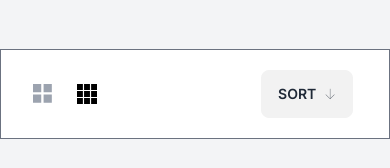
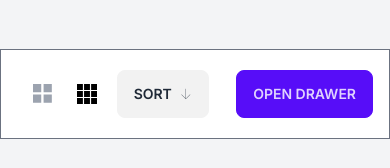
Before and after one commit to Joshlanuevo/Shoe-Store, a Next.js app: page /collections/men in a window 390 px wide. Shown: the part 227-395 px from the top of the page. Built offline with nearby package versions, Linux system fonts and the light colour scheme; grey boxes are pictures that could not be loaded.

Commit message:
Fixing SideDrawer component

```diff
--- a/package.json
+++ b/package.json
@@ -14,6 +14,7 @@
     "react": "latest",
     "react-dom": "latest",
     "react-icons": "^4.11.0",
+    "react-responsive": "^9.0.2",
     "react-transition-group": "^4.4.5"
   },
   "devDependencies": {
--- a/src/app/collections/men/page.tsx
+++ b/src/app/collections/men/page.tsx
@@ -1,5 +1,6 @@
 "use client";
 import React, { useState, useEffect } from 'react';
+import { useMediaQuery } from 'react-responsive';
 import ProductList from "@/app/shared/components/Products/ProductList";
 import LoadingSpinner from '@/app/shared/components/UIElements/LoadingSpinner';
 import { TfiLayoutGrid2Alt, TfiLayoutGrid3Alt } from 'react-icons/tfi';
@@ -8,6 +9,7 @@ import ColorsDropdown from '../components/ColorsDropdown';
 import SalesDropdown from '../components/SaleDropdown';
 import SizesDropdown from '../components/SizesDropdown';
 import BrandDropdown from '../components/BrandDropdown';
+import SideDrawer from '@/app/shared/components/UIElements/SideDrawer';
 
 const MensPage = () => {
   const [products, setProducts] = useState([]);
@@ -24,6 +26,8 @@ const MensPage = () => {
 
     fetchProducts();
   }, []);
+
+  const isMobile = useMediaQuery({ maxWidth: 767 });
 
   if (loading) {
     return (
@@ -70,6 +74,7 @@ const MensPage = () => {
               <li><a>Price High to Low</a></li>
             </ul>
           </div>
+          {isMobile && <SideDrawer setCurrentLayout={setCurrentLayout} />}
         </div>
       </div>
       <div className="flex">
--- a/src/app/shared/components/UIElements/SideDrawer.tsx
+++ b/src/app/shared/components/UIElements/SideDrawer.tsx
@@ -1,20 +1,51 @@
+import React from 'react';
+import { useMediaQuery } from 'react-responsive';
 
-const SideDrawer = () => {
+import BrandDropdown from '@/app/collections/components/BrandDropdown';
+import ColorsDropdown from '@/app/collections/components/ColorsDropdown';
+import SizesDropdown from '@/app/collections/components/SizesDropdown';
+import SalesDropdown from '@/app/collections/components/SaleDropdown';
+import PriceDropdown from '@/app/collections/components/PriceDropdown';
+
+interface SideDrawerProps {
+  setCurrentLayout: React.Dispatch<React.SetStateAction<"grid-layout" | "flex-layout">>;
+}
+
+const SideDrawer: React.FC<SideDrawerProps> = ({ setCurrentLayout }) => {
+  const isMobile = useMediaQuery({ maxWidth: 767 });
+
   return (
-    <div className="drawer drawer-end">
+    <div>
+      {isMobile && (
+        <div>
           <input id="my-drawer-4" type="checkbox" className="drawer-toggle" />
           <div className="drawer-content">
-        {/* Page content here */}
-        <label htmlFor="my-drawer-4" className="drawer-button btn btn-primary">Open drawer</label>
+            <label htmlFor="my-drawer-4" className="drawer-button btn btn-primary">
+              Open drawer
+            </label>
           </div>
           <div className="drawer-side">
             <label htmlFor="my-drawer-4" aria-label="close sidebar" className="drawer-overlay"></label>
             <ul className="menu p-4 w-80 min-h-full bg-base-200 text-base-content">
-          {/* Sidebar content here */}
-          <li><a>Sidebar Item 1</a></li>
-          <li><a>Sidebar Item 2</a></li>
+              <div>
+                <BrandDropdown />
+              </div>
+              <div>
+                <SizesDropdown />
+              </div>
+              <div>
+                <SalesDropdown />
+              </div>
+              <div>
+                <ColorsDropdown />
+              </div>
+              <div>
+                <PriceDropdown />
+              </div>
             </ul>
           </div>
+        </div>
+      )}
     </div>
   );
 };
```
Also changed, not shown: 1 other file (tests, documents, lock files or other folders). Lines whose indentation alone changed are shown as unchanged.
